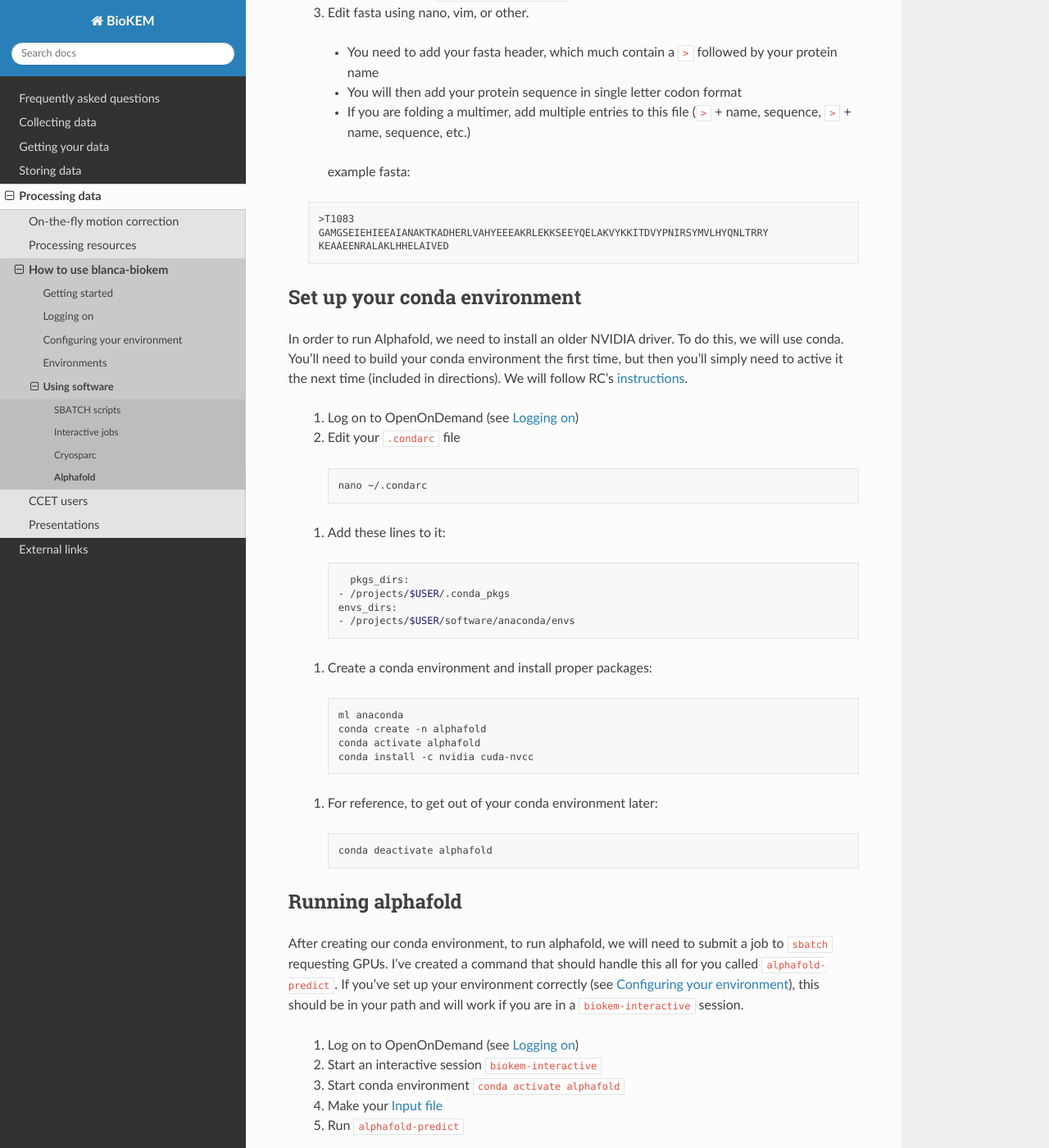
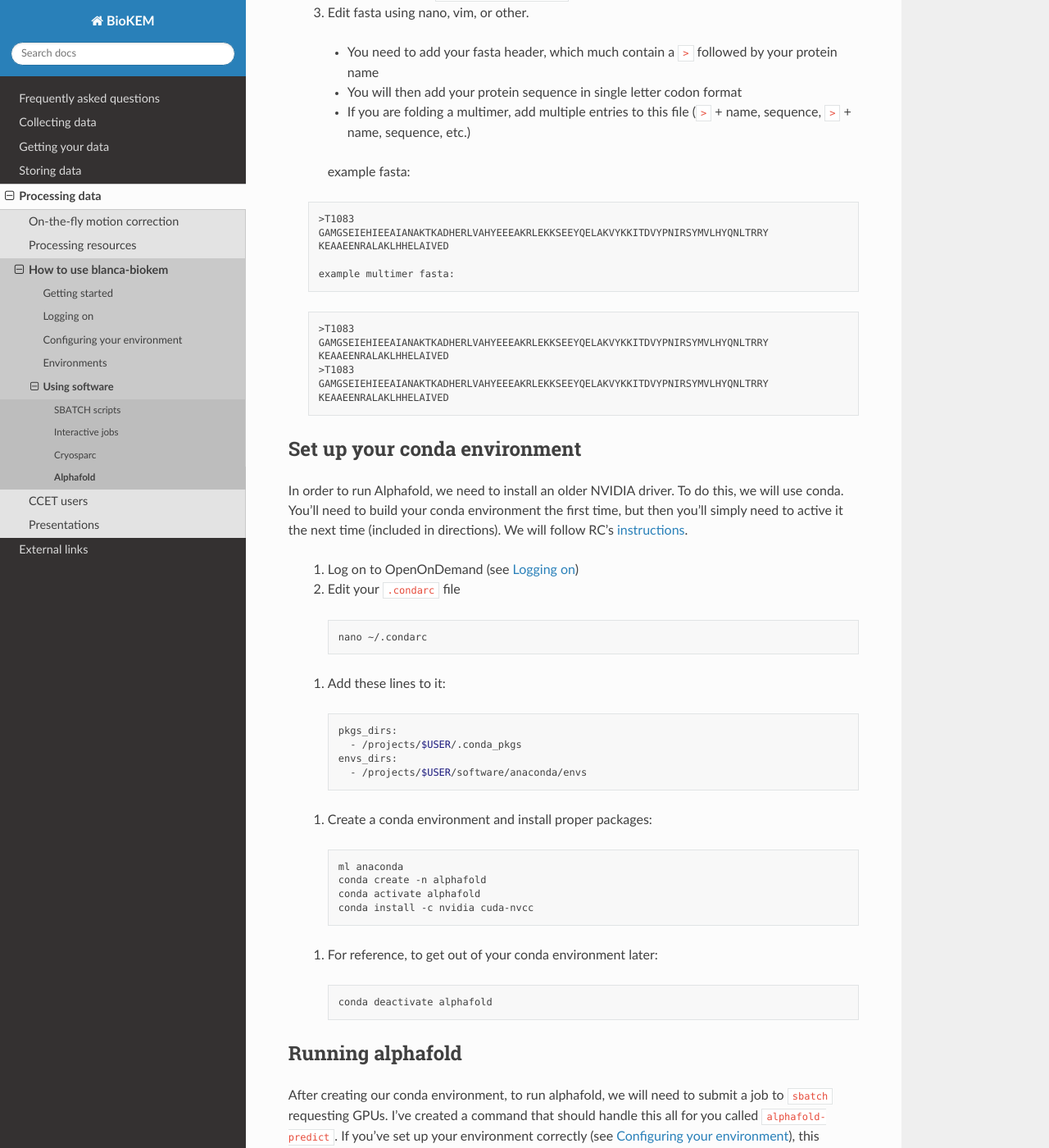
Before and after one commit to CU-BioKEM/user-guide, a Sphinx documentation site: the page built from docs/source/processing/using_software/alphafold.rst, in a window 1280 px wide and 1400 px high, scrolled down 703 px. Shown: the whole window at 82% size. Built offline with Sphinx 7.4.7 and the Read the Docs theme 2.0.0, drawn with Linux system fonts in a browser that asks for light colours; some of the changed text lies outside the part shown.

Commit message:
fixed bugs in alphafold

```diff
--- a/docs/source/processing/using_software/alphafold.rst
+++ b/docs/source/processing/using_software/alphafold.rst
@@ -44,6 +44,17 @@ file in fasta format.
     GAMGSEIEHIEEAIANAKTKADHERLVAHYEEEAKRLEKKSEEYQELAKVYKKITDVYPNIRSYMVLHYQNLTRRY
     KEAAEENRALAKLHHELAIVED
 
+    example multimer fasta:
+
+  .. code-block:: bash
+
+    >T1083
+    GAMGSEIEHIEEAIANAKTKADHERLVAHYEEEAKRLEKKSEEYQELAKVYKKITDVYPNIRSYMVLHYQNLTRRY
+    KEAAEENRALAKLHHELAIVED
+    >T1083
+    GAMGSEIEHIEEAIANAKTKADHERLVAHYEEEAKRLEKKSEEYQELAKVYKKITDVYPNIRSYMVLHYQNLTRRY
+    KEAAEENRALAKLHHELAIVED
+
 .. _Running alphafold:
 
 Set up your conda environment
@@ -64,10 +75,10 @@ We will follow RC's `instructions <https://curc.readthedocs.io/en/latest/softwar
 
     .. code-block:: bash
 
-        pkgs_dirs:
-      - /projects/$USER/.conda_pkgs
+      pkgs_dirs:
+        - /projects/$USER/.conda_pkgs
       envs_dirs:
-      - /projects/$USER/software/anaconda/envs
+        - /projects/$USER/software/anaconda/envs
 
   #. Create a conda environment and install proper packages:
 
```
Also changed, not shown: other parts of docs/source/processing/using_software/alphafold.rst (+2 -0 lines).
